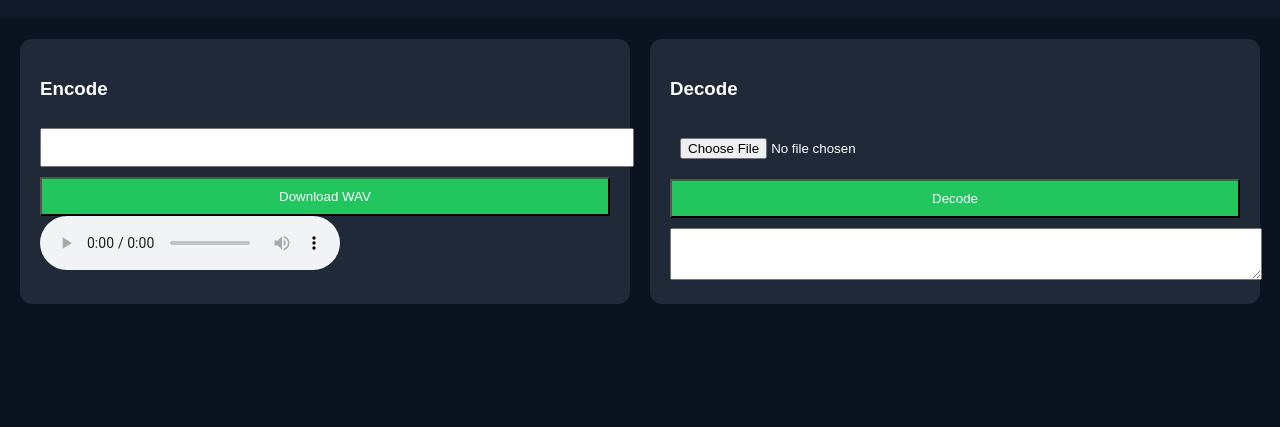
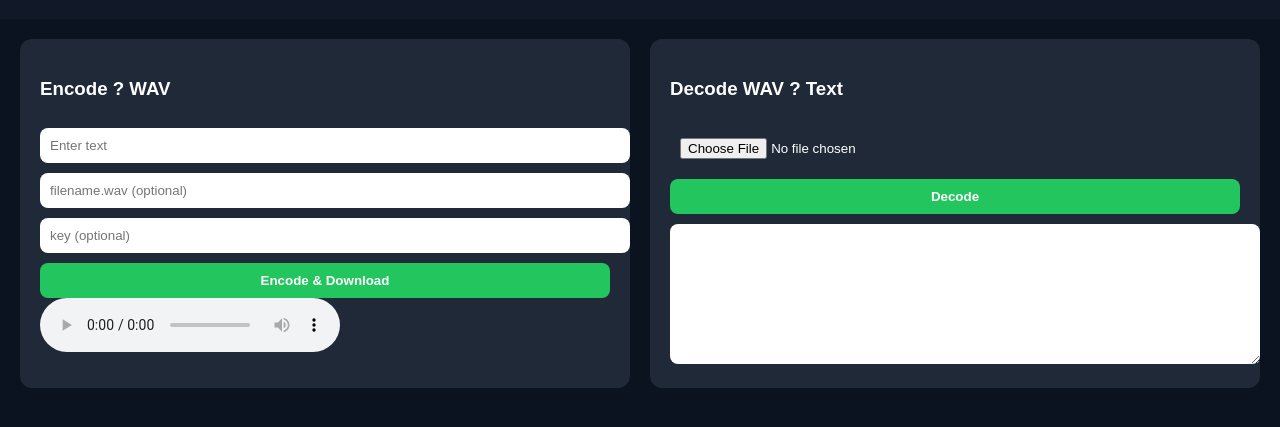
Before and after one commit to alfrnadgroup/albatrossspeechsite, a plain HTML site: page index.html in a window 1280 px wide. Shown: the part 173-600 px from the top of the page. Drawn offline with Linux system fonts and the light colour scheme.

Commit message:
Add files via upload

```diff
--- a/index.html
+++ b/index.html
@@ -39,11 +39,19 @@ input, button, textarea {
     width: 100%;
     padding: 10px;
     margin-top: 10px;
+    border-radius: 8px;
+    border: none;
 }
 
 button {
     background: #22c55e;
     color: white;
+    font-weight: bold;
+    cursor: pointer;
+}
+
+textarea {
+    height: 120px;
 }
 </style>
 </head>
@@ -57,17 +65,27 @@ button {
 
 <div class="container">
 
+<!-- ENCODE -->
 <div class="card">
-    <h3>Encode</h3>
-    <input id="text">
-    <button onclick="encode()">Download WAV</button>
+    <h3>Encode ? WAV</h3>
+
+    <input id="text" placeholder="Enter text">
+    <input id="filename" placeholder="filename.wav (optional)">
+    <input id="key" placeholder="key (optional)">
+
+    <button onclick="encode()">Encode & Download</button>
+
     <audio id="audio" controls></audio>
 </div>
 
+<!-- DECODE -->
 <div class="card">
-    <h3>Decode</h3>
-    <input type="file" id="file">
+    <h3>Decode WAV ? Text</h3>
+
+    <input type="file" id="file" accept=".wav">
+
     <button onclick="decode()">Decode</button>
+
     <textarea id="out"></textarea>
 </div>
 
@@ -76,28 +94,54 @@ button {
 <script>
 const BASE = "https://albatrossspeech.onrender.com";
 
+/* -----------------------
+   ENCODE
+------------------------ */
 async function encode() {
     const text = document.getElementById("text").value;
+    const filename = document.getElementById("filename").value || "output.wav";
+    const key = document.getElementById("key").value;
 
     const res = await fetch(BASE + "/encode", {
         method: "POST",
         headers: {"Content-Type": "application/json"},
-        body: JSON.stringify({text})
+        body: JSON.stringify({
+            text: text,
+            filename: filename,
+            key: key ? parseInt(key) : null
+        })
     });
+
+    if (!res.ok) {
+        alert(await res.text());
+        return;
+    }
 
     const blob = await res.blob();
     const url = URL.createObjectURL(blob);
 
+    // audio preview
     document.getElementById("audio").src = url;
 
+    // force download
     const a = document.createElement("a");
     a.href = url;
-    a.download = "speech.wav";
+    a.download = filename;
+    document.body.appendChild(a);
     a.click();
+    a.remove();
 }
 
+/* -----------------------
+   DECODE
+------------------------ */
 async function decode() {
     const file = document.getElementById("file").files[0];
+
+    if (!file) {
+        alert("Select WAV file first");
+        return;
+    }
 
     const form = new FormData();
     form.append("file", file);
```
